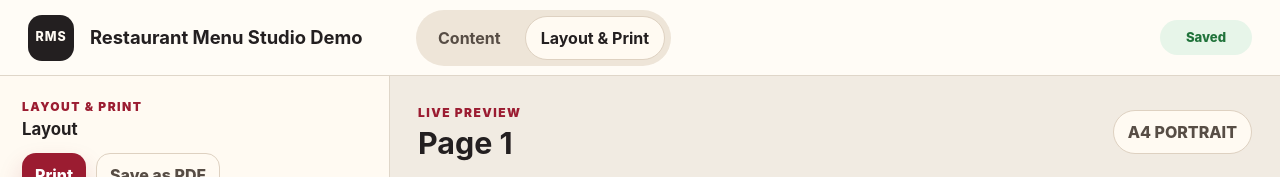
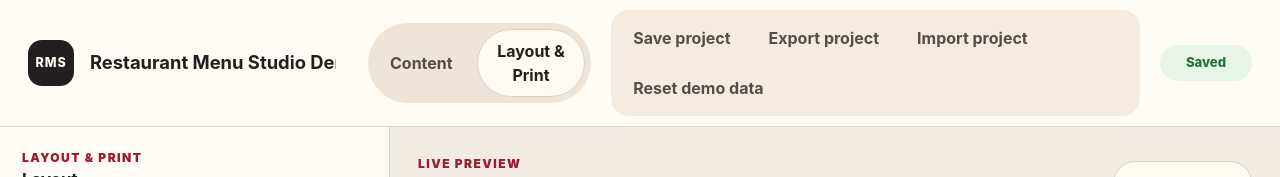
Before and after one commit to sheeeenson/print_menu, a React (Vite) app: page / in a window 1280 px wide. Shown: the top 177 px of the page. Built offline with nearby package versions, Linux system fonts and the light colour scheme.

Commit message:
Add project import export actions

```diff
--- a/src/components/MainNavigation.jsx
+++ b/src/components/MainNavigation.jsx
@@ -1,7 +1,38 @@
+import { useRef } from 'react';
 import { APP_SECTIONS } from '../models/menu.js';
+import { downloadProjectJson, parseProjectImport, PROJECT_IMPORT_ERROR_MESSAGE } from '../utils/projectFiles.js';
 
 export function MainNavigation({ snapshot, actions }) {
   const { project, saveStatus } = snapshot;
+  const importInputRef = useRef(null);
+  const saveStatusClass = saveStatus === 'Unsaved' || saveStatus === 'Saving' ? 'unsaved' : saveStatus.startsWith('Could not import') ? 'error' : 'saved';
+
+  const handleImportClick = () => {
+    importInputRef.current?.click();
+  };
+
+  const handleImportChange = async (event) => {
+    const [file] = event.target.files ?? [];
+    event.target.value = '';
+
+    if (!file) return;
+
+    try {
+      const importedProject = await parseProjectImport(file);
+      const shouldImport = window.confirm('Importing this project will replace the current project in this browser. Continue?');
+      if (!shouldImport) return;
+      actions.importProject(importedProject);
+    } catch (error) {
+      actions.showProjectImportError(PROJECT_IMPORT_ERROR_MESSAGE);
+    }
+  };
+
+  const handleResetDemoData = () => {
+    const shouldReset = window.confirm('This will clear local data and reload demo project. Continue?');
+    if (shouldReset) {
+      actions.resetDemoData();
+    }
+  };
 
   return (
     <nav className="main-navigation top-nav" aria-label="Main navigation">
@@ -30,7 +61,21 @@ export function MainNavigation({ snapshot, actions }) {
           Layout &amp; Print
         </button>
       </div>
-      <div className={`save-status ${saveStatus.toLowerCase()}`} aria-live="polite">
+      <div className="project-actions" aria-label="Project actions">
+        <button type="button" onClick={actions.saveProjectManually}>Save project</button>
+        <button type="button" onClick={() => downloadProjectJson(project)}>Export project</button>
+        <button type="button" onClick={handleImportClick}>Import project</button>
+        <button type="button" onClick={handleResetDemoData}>Reset demo data</button>
+        <input
+          ref={importInputRef}
+          type="file"
+          accept=".json,application/json"
+          className="visually-hidden-file"
+          onChange={handleImportChange}
+          tabIndex={-1}
+        />
+      </div>
+      <div className={`save-status ${saveStatusClass}`} aria-live="polite">
         {saveStatus}
       </div>
     </nav>
--- a/src/state/projectStore.js
+++ b/src/state/projectStore.js
@@ -414,7 +414,7 @@ const normalizePage = (page, project, index) => {
   };
 };
 
-const normalizeProject = (project) => {
+export const normalizeProject = (project) => {
   const nextProject = {
     ...project,
     categories: project.categories ?? [],
@@ -461,6 +461,13 @@ export function createProjectStore() {
     notify();
   };
 
+  const saveImmediately = (status) => {
+    window.clearTimeout(saveTimer);
+    saveTimer = null;
+    saveProject(project);
+    setSaveStatus(status ?? SAVE_STATUSES.SAVED);
+  };
+
   const scheduleSave = () => {
     window.clearTimeout(saveTimer);
     setSaveStatus(SAVE_STATUSES.UNSAVED);
@@ -495,6 +502,14 @@ export function createProjectStore() {
     setSection(section) {
       update((state) => ({ ...state, selectedSection: section }));
     },
+    saveProjectManually() {
+      const savedAt = new Date().toLocaleTimeString([], { hour: '2-digit', minute: '2-digit' });
+      saveImmediately(`Saved manually at ${savedAt}`);
+    },
+    importProject(importedProject) {
+      project = normalizeProject(deepClone(importedProject));
+      saveImmediately('Imported project successfully');
+    },
     resetDemoData() {
       window.clearTimeout(saveTimer);
       saveTimer = null;
@@ -502,6 +517,9 @@ export function createProjectStore() {
       project = normalizeProject(deepClone(demoProject));
       saveStatus = SAVE_STATUSES.SAVED;
       notify();
+    },
+    showProjectImportError(message) {
+      setSaveStatus(message);
     },
     selectCategory(categoryId) {
       update((state) => ({ ...state, selectedCategoryId: categoryId }));
--- a/src/styles.css
+++ b/src/styles.css
@@ -4,17 +4,20 @@ body { margin: 0; min-width: 1120px; min-height: 100vh; }
 button, input, textarea, select { font: inherit; }
 button { cursor: pointer; }
 .app-shell { min-height: 100vh; display: flex; flex-direction: column; }
-.main-navigation { height: 76px; padding: 0 28px; border-bottom: 1px solid #dfd6c9; background: rgba(255, 252, 247, 0.95); display: flex; align-items: center; gap: 28px; position: sticky; top: 0; z-index: 5; }
-.brand-block { display: flex; align-items: center; gap: 14px; min-width: 360px; }
+.main-navigation { min-height: 76px; padding: 10px 28px; border-bottom: 1px solid #dfd6c9; background: rgba(255, 252, 247, 0.95); display: flex; align-items: center; gap: 20px; position: sticky; top: 0; z-index: 5; }
+.brand-block { display: flex; align-items: center; gap: 14px; min-width: 320px; }
 .brand-mark { width: 46px; height: 46px; display: grid; place-items: center; border-radius: 14px; background: #231f20; color: #fffaf2; font-weight: 800; letter-spacing: 0.08em; font-size: 0.78rem; }
-.project-name-input { border: 0; background: transparent; font-size: 1.15rem; font-weight: 750; color: #231f20; width: 290px; }
+.project-name-input { border: 0; background: transparent; font-size: 1.15rem; font-weight: 750; color: #231f20; width: 250px; }
 .project-name-input:focus { outline: 2px solid #c59b57; border-radius: 8px; background: #fff; }
 .section-tabs { display: flex; gap: 8px; padding: 6px; border-radius: 999px; background: #eee5d8; }
-.section-tabs button, .action-row button, .subsection-title button, .badge-row button { border: 1px solid transparent; border-radius: 999px; background: transparent; color: #574d45; padding: 9px 15px; font-weight: 700; }
-.section-tabs button.active, .section-tabs button:hover, .action-row button:hover, .subsection-title button:hover, .badge-row button:hover { background: #fffaf2; border-color: #ded1c1; color: #231f20; }
-.save-status { margin-left: auto; min-width: 92px; border-radius: 999px; padding: 8px 14px; text-align: center; font-weight: 800; font-size: 0.82rem; }
+.section-tabs button, .project-actions button, .action-row button, .subsection-title button, .badge-row button { border: 1px solid transparent; border-radius: 999px; background: transparent; color: #574d45; padding: 9px 15px; font-weight: 700; }
+.section-tabs button.active, .section-tabs button:hover, .project-actions button:hover, .action-row button:hover, .subsection-title button:hover, .badge-row button:hover { background: #fffaf2; border-color: #ded1c1; color: #231f20; }
+.project-actions { display: flex; flex-wrap: wrap; gap: 6px; padding: 6px; border-radius: 18px; background: #f5ecdf; }
+.visually-hidden-file { position: absolute; width: 1px; height: 1px; overflow: hidden; clip: rect(0 0 0 0); white-space: nowrap; clip-path: inset(50%); }
+.save-status { margin-left: auto; min-width: 92px; max-width: 240px; border-radius: 999px; padding: 8px 14px; text-align: center; font-weight: 800; font-size: 0.82rem; }
 .save-status.saved { background: #e7f5e9; color: #21733b; }
 .save-status.saving, .save-status.unsaved { background: #fff1cf; color: #8a5b00; }
+.save-status.error { background: #fde8e8; color: #a22a2a; }
 .workspace { flex: 1; min-height: calc(100vh - 76px); }
 .content-section { display: grid; grid-template-columns: 380px 1fr; min-height: calc(100vh - 76px); }
 .category-panel { border-right: 1px solid #dfd6c9; background: #fffaf2; padding: 24px; overflow-y: auto; }
--- /dev/null
+++ b/src/utils/projectFiles.js
@@ -0,0 +1,91 @@
+const APP_NAME = 'Restaurant Menu Studio';
+const EXPORT_VERSION = 1;
+const IMPORT_ERROR_MESSAGE = 'Could not import project. Please check that this is a valid Restaurant Menu Studio JSON file.';
+
+const isPlainObject = (value) => Boolean(value) && typeof value === 'object' && !Array.isArray(value);
+
+const padDatePart = (value) => String(value).padStart(2, '0');
+
+const validateProjectShape = (project) => {
+  if (!isPlainObject(project)) {
+    throw new Error(IMPORT_ERROR_MESSAGE);
+  }
+
+  if (!Array.isArray(project.categories) || !Array.isArray(project.dishes)) {
+    throw new Error(IMPORT_ERROR_MESSAGE);
+  }
+
+  if (project.pages !== undefined && !Array.isArray(project.pages)) {
+    throw new Error(IMPORT_ERROR_MESSAGE);
+  }
+
+  if (project.projectName !== undefined && typeof project.projectName !== 'string') {
+    throw new Error(IMPORT_ERROR_MESSAGE);
+  }
+};
+
+const extractProject = (parsed) => {
+  if (!isPlainObject(parsed)) {
+    throw new Error(IMPORT_ERROR_MESSAGE);
+  }
+
+  if ('exportVersion' in parsed || 'appName' in parsed || 'exportedAt' in parsed || 'project' in parsed) {
+    if (parsed.appName !== APP_NAME || parsed.exportVersion !== EXPORT_VERSION || !isPlainObject(parsed.project)) {
+      throw new Error(IMPORT_ERROR_MESSAGE);
+    }
+
+    validateProjectShape(parsed.project);
+    return parsed.project;
+  }
+
+  validateProjectShape(parsed);
+  return parsed;
+};
+
+export function createProjectExport(project) {
+  return {
+    appName: APP_NAME,
+    exportVersion: EXPORT_VERSION,
+    exportedAt: new Date().toISOString(),
+    project,
+  };
+}
+
+export function buildExportFilename() {
+  const now = new Date();
+  const timestamp = [
+    now.getFullYear(),
+    padDatePart(now.getMonth() + 1),
+    padDatePart(now.getDate()),
+  ].join('-');
+  const time = [padDatePart(now.getHours()), padDatePart(now.getMinutes())].join('-');
+  return `restaurant-menu-project-${timestamp}-${time}.json`;
+}
+
+export function downloadProjectJson(project) {
+  const exportData = createProjectExport(project);
+  const blob = new Blob([JSON.stringify(exportData, null, 2)], { type: 'application/json' });
+  const url = URL.createObjectURL(blob);
+  const link = document.createElement('a');
+  link.href = url;
+  link.download = buildExportFilename(project);
+  document.body.appendChild(link);
+  link.click();
+  link.remove();
+  URL.revokeObjectURL(url);
+}
+
+export async function parseProjectImport(file) {
+  const text = await file.text();
+  if (!text.trim()) {
+    throw new Error(IMPORT_ERROR_MESSAGE);
+  }
+
+  try {
+    return extractProject(JSON.parse(text));
+  } catch (error) {
+    throw new Error(IMPORT_ERROR_MESSAGE, { cause: error });
+  }
+}
+
+export { APP_NAME as PROJECT_EXPORT_APP_NAME, EXPORT_VERSION as PROJECT_EXPORT_VERSION, IMPORT_ERROR_MESSAGE as PROJECT_IMPORT_ERROR_MESSAGE };
```
